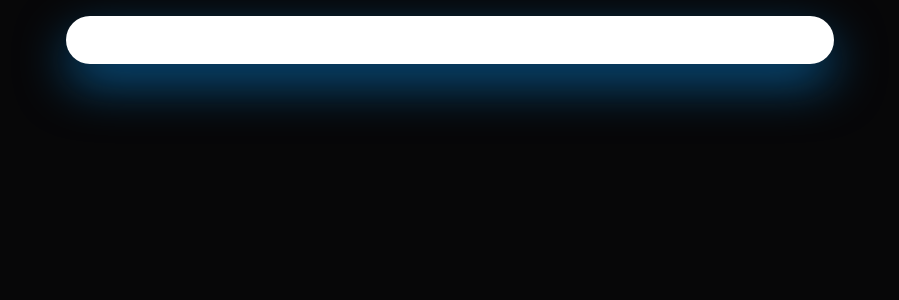
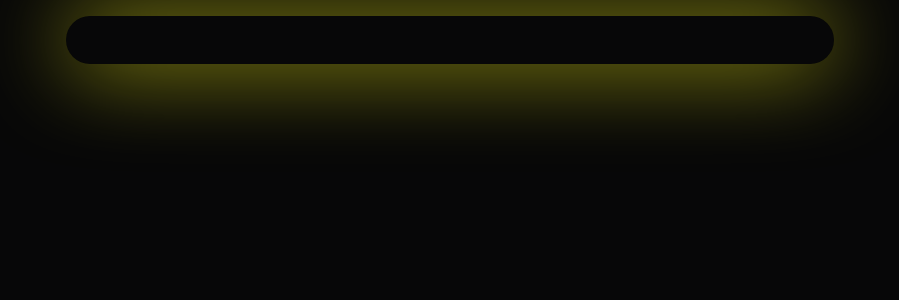
Before and after one commit to Ayusht777/ZenRoutes, a React app: page / in a window 1280 px wide. Shown: the top 300 px of the page, without its empty margins (190-1089 px from the left). Built offline with nearby package versions, Linux system fonts and the light colour scheme; the HTML template or start-up script is replaced by a standard one.

Commit message:
Update Navbar

```diff
--- a/src/Components/CommonComponents/Navbar.jsx
+++ b/src/Components/CommonComponents/Navbar.jsx
@@ -1,6 +1,6 @@
 const Navbar = () => {
   return (
-   <nav className=" w-3/5 h-12 bg-text mx-auto my-4 rounded-3xl shadow-[0_20px_50px_rgba(8,_112,_184,_0.7)]">
+   <nav className=" w-3/5 h-12 bg-background mx-auto my-4 rounded-3xl shadow-[rgba(_251,_248,_24,_0.7)_0px_0px_90px] ">
 
    </nav>
   )
```
